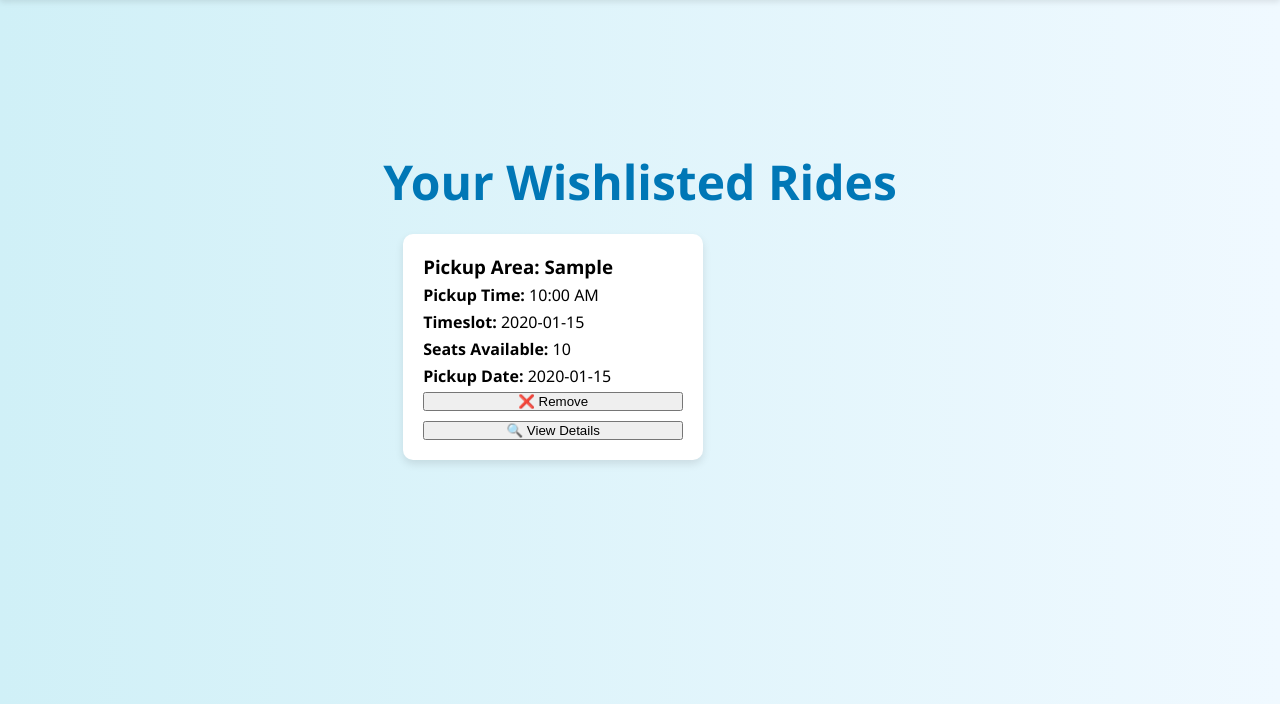
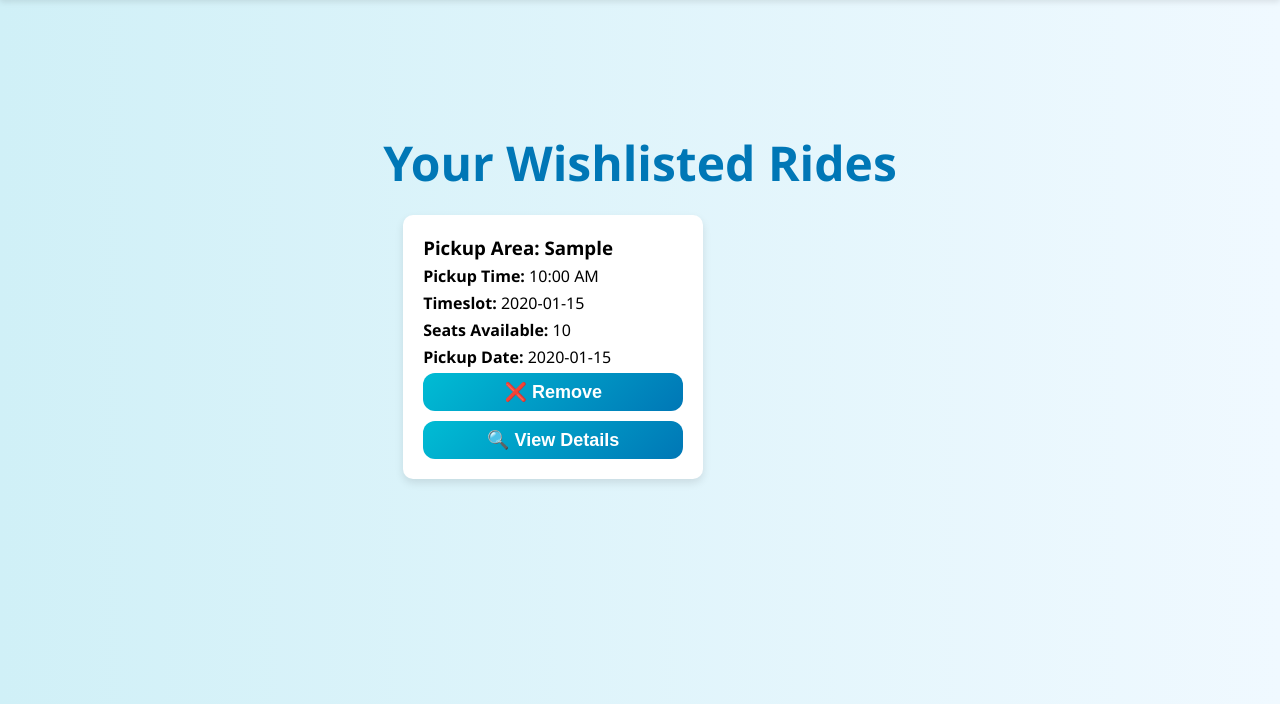
Before and after one commit to Zyptonix/BracU_Ridesharing, a PHP site: page /wishlist.php in a window 1280 px wide; the page is wider, and only the part inside the window is pictured. Shown: the part 96-800 px from the top of that part. Run offline with PHP 8.4, Linux system fonts and the light colour scheme; the visitor is signed in with stand-in values (Sample User, id 1); tables that the repository leaves empty hold one stand-in row (values such as "Sample post").

Commit message:
Update wishlist.php

```diff
--- a/ridesharing/wishlist.php
+++ b/ridesharing/wishlist.php
@@ -40,7 +40,12 @@ $user = $result1->fetch_assoc();
     <meta charset="UTF-8">
     <title>Your Wishlist</title>
     <link rel="stylesheet" href="css/style.css">
-    <link rel="stylesheet" href="css/style_wishlist.css">
+    <style>
+        .submit-btn {
+            padding: 8px;
+        }
+    </style>
+
 </head>
 <body>
 
@@ -90,11 +95,11 @@ $user = $result1->fetch_assoc();
                 <p><strong>Pickup Date:</strong> <?= htmlspecialchars($ride['Pickup_date']) ?></p>
                 <form method="post">
                     <input type="hidden" name="remove_card_no" value="<?= $ride['Card_no'] ?>">
-                    <button type="submit">❌ Remove</button>
+                    <button type="submit" class="submit-btn">❌ Remove</button>
                 </form>
                 <form action="ride_cards.php" method="get" style="margin-top: 10px;">
                     <input type="hidden" name="card_no" value="<?= $ride['Card_no'] ?>">
-                    <button type="submit" class="view-button">🔍 View Details</button>
+                    <button type="submit" class="submit-btn">🔍 View Details</button>
                 </form>
             </div>
         <?php endwhile; ?>
```
